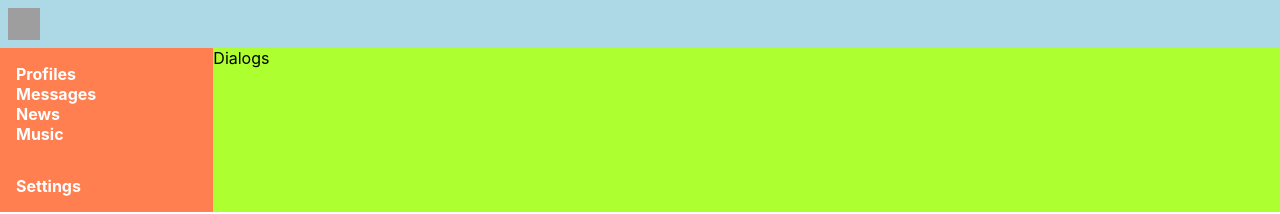
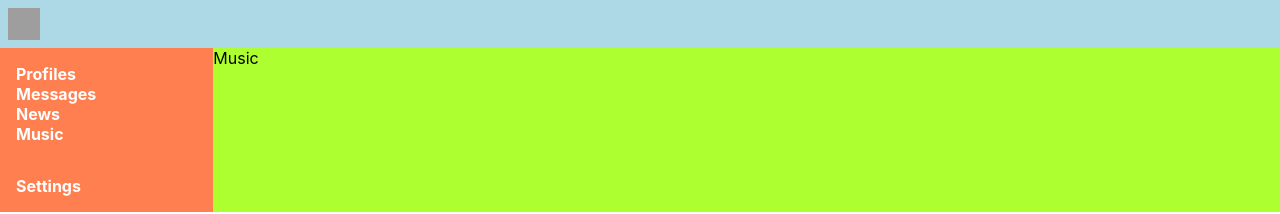
Before and after one commit to Archiektor/Messenger2023, a React (Create React App) app: page /music in a window 1280 px wide. Shown: the top 214 px of the page. Built offline with nearby package versions, Linux system fonts and the light colour scheme; grey boxes are pictures that could not be loaded.

Commit message:
- ended 19pt. - added react-router-dom

```diff
--- a/package.json
+++ b/package.json
@@ -12,6 +12,7 @@
     "@types/react-dom": "^18.0.0",
     "react": "^18.2.0",
     "react-dom": "^18.2.0",
+    "react-router-dom": "^6.16.0",
     "react-scripts": "5.0.1",
     "typescript": "^4.4.2",
     "web-vitals": "^2.1.0"
--- a/src/App.tsx
+++ b/src/App.tsx
@@ -4,20 +4,29 @@ import Header from "./components/Header/Header";
 import Navbar from "./components/Navbar/Navbar";
 import Profile from "./components/Profile/Profile";
 import Dialogs from "./components/Dialogs/Dialogs";
+import {BrowserRouter, Route, Routes} from "react-router-dom";
+import Settings from "./components/Settings/Settings";
+import Music from "./components/Music/Music";
+import News from './components/News/News';
 
 function App() {
     return (
+        <BrowserRouter>
             <div className="app-wrapper">
                 <Header/>
                 <Navbar/>
-            {/*<div className={`app-wrapper__content`}>*/}
-            {/*    <Profile/>*/}
-            {/*</div>*/}
                 <div className={`app-wrapper__content`}>
-                <Dialogs/>
+                    <Routes>
+                        <Route path={`profile`} Component={Profile}/>
+                        <Route path={`dialogs`} Component={Dialogs}/>
+                        <Route path={`news`} Component={News}/>
+                        <Route path={`music`} Component={Music}/>
+                        <Route path={`settings`} Component={Settings}/>
+                    </Routes>
                 </div>
 
             </div>
+        </BrowserRouter>
     );
 }
 
--- /dev/null
+++ b/src/components/Music/Music.tsx
@@ -0,0 +1,12 @@
+import React from "react";
+import './Music.css';
+
+const Music = () => {
+    return (
+        <div>
+            Music
+        </div>
+    )
+}
+
+export default Music;
--- a/src/components/Navbar/Navbar.tsx
+++ b/src/components/Navbar/Navbar.tsx
@@ -5,11 +5,11 @@ const Navbar = () => {
     return (
         <nav className={'nav'}>
             <ul className={'nav__list'}>
-                <a className={'nav__list__item'} href={'#'}>Profiles</a>
-                <a className={'nav__list__item'} href={'#'}>Messages</a>
-                <a className={'nav__list__item'} href={'#'}>News</a>
-                <a className={'nav__list__item'} href={'#'}>Music</a>
-                <a className={'nav__list__item'} href={'#'}>Settings</a>
+                <a className={'nav__list__item'} href={'/profile'}>Profiles</a>
+                <a className={'nav__list__item'} href={'/dialogs'}>Messages</a>
+                <a className={'nav__list__item'} href={'/news'}>News</a>
+                <a className={'nav__list__item'} href={'/music'}>Music</a>
+                <a className={'nav__list__item'} href={'/settings'}>Settings</a>
             </ul>
         </nav>
     )
--- /dev/null
+++ b/src/components/News/News.tsx
@@ -0,0 +1,12 @@
+import React from "react";
+import './News.css';
+
+const News = () => {
+    return (
+        <div>
+            News
+        </div>
+    )
+}
+
+export default News;
--- /dev/null
+++ b/src/components/Settings/Settings.tsx
@@ -0,0 +1,12 @@
+import React from "react";
+import './Settings.css';
+
+const Settings = () => {
+    return (
+        <div>
+            Settings
+        </div>
+    )
+}
+
+export default Settings;
```
Also changed, not shown: src/components/Music/Music.css (added), src/components/News/News.css (added), src/components/Settings/Settings.css (added), 1 other file (tests, documents, lock files or other folders). Lines whose indentation alone changed are shown as unchanged.
